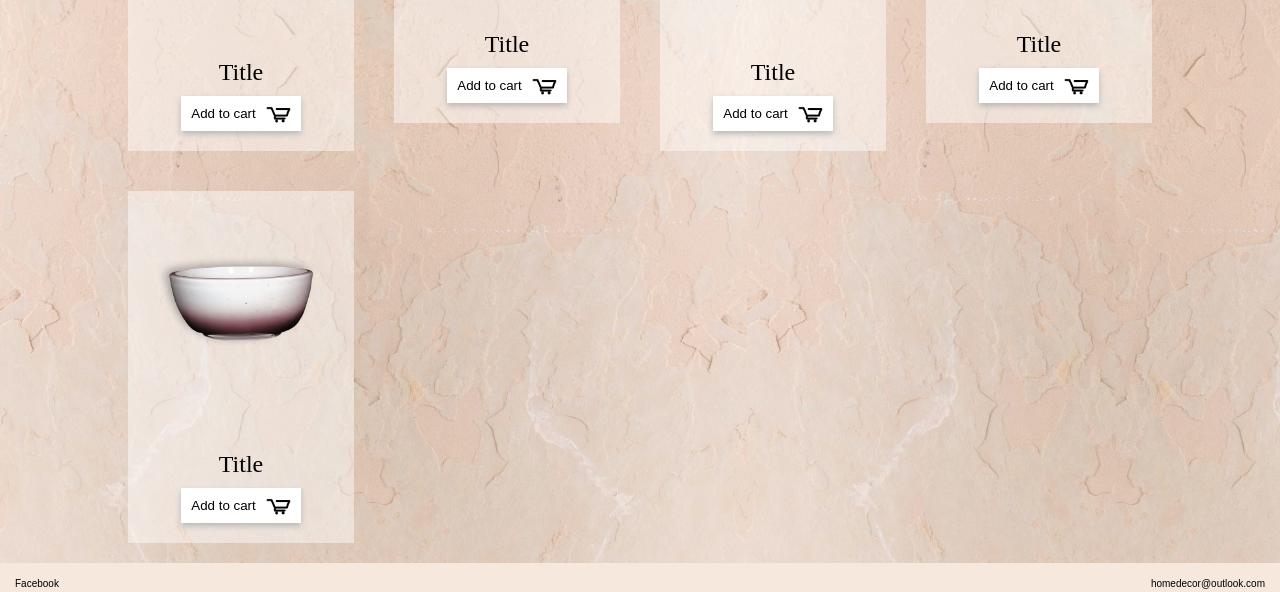
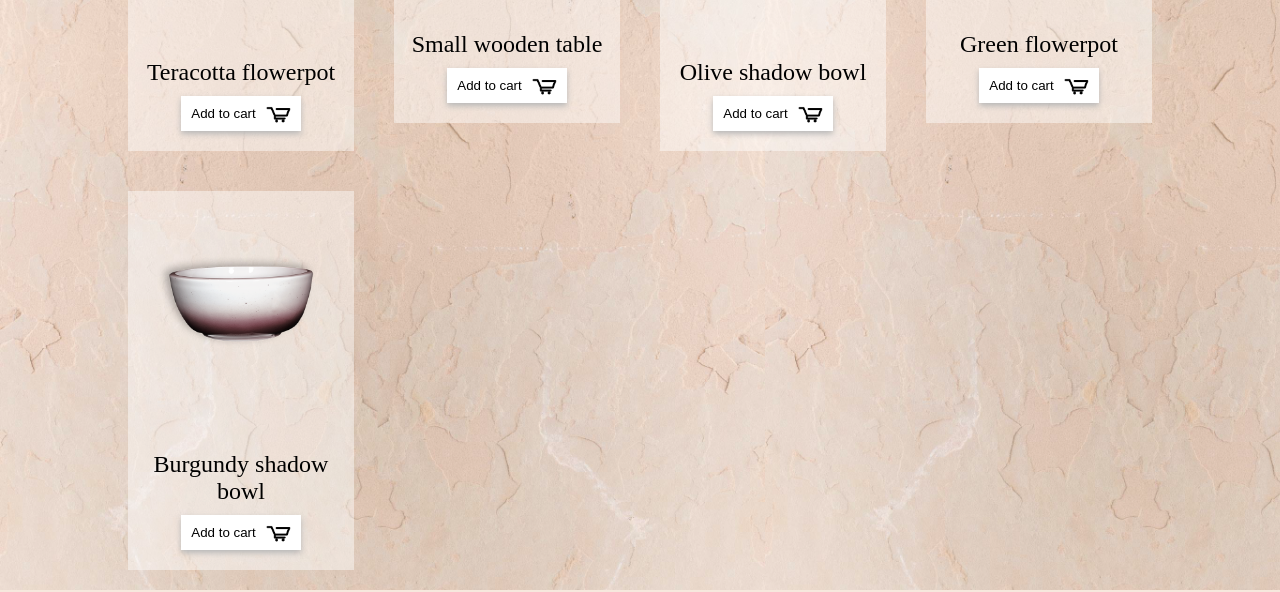
Before and after one commit to AndreaSletta/Home-decor, a plain HTML site: page shop.html in a window 1280 px wide. Shown: the part 496-1088 px from the top of the page. Drawn offline with Linux system fonts and the light colour scheme; a web font is replaced by a local one.

Commit message:
Update shop.html

```diff
--- a/shop.html
+++ b/shop.html
@@ -74,7 +74,7 @@
               src="images/productimages/porcelainpot.png"
               alt="Light wooden coffetable with shelf, with a vase and bowls on top."
             />
-            <h2>Title</h2>
+            <h2>Teracotta flowerpot</h2>
             <button class="smoothetransition cartbutton">
               <a href="#">Add to cart</a>
               <img src="images/icons/carticon.png" alt="Cart icon" />
@@ -85,7 +85,7 @@
               src="images/productimages/woodennightstand.png"
               alt="Light wooden coffetable with shelf, with a vase and bowls on top."
             />
-            <h2>Title</h2>
+            <h2>Small wooden table</h2>
             <button class="smoothetransition cartbutton">
               <a href="#">Add to cart</a>
               <img src="images/icons/carticon.png" alt="Cart icon" />
@@ -96,7 +96,7 @@
               src="images/productimages/shadowbowl.png"
               alt="Light wooden coffetable with shelf, with a vase and bowls on top."
             />
-            <h2>Title</h2>
+            <h2>Olive shadow bowl</h2>
             <button class="smoothetransition cartbutton">
               <a href="#">Add to cart</a>
               <img src="images/icons/carticon.png" alt="Cart icon" />
@@ -107,7 +107,7 @@
               src="images/productimages/porcelainpot_green.png"
               alt="Light wooden coffetable with shelf, with a vase and bowls on top."
             />
-            <h2>Title</h2>
+            <h2>Green flowerpot</h2>
             <button class="smoothetransition cartbutton">
               <a href="#">Add to cart</a>
               <img src="images/icons/carticon.png" alt="Cart icon" />
@@ -118,7 +118,7 @@
               src="images/productimages/shadowbowl-purple.png"
               alt="Light wooden coffetable with shelf, with a vase and bowls on top."
             />
-            <h2>Title</h2>
+            <h2>Burgundy shadow bowl</h2>
             <button class="smoothetransition cartbutton">
               <a href="#">Add to cart</a>
               <img src="images/icons/carticon.png" alt="Cart icon" />
```
